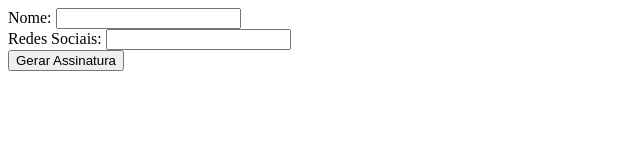
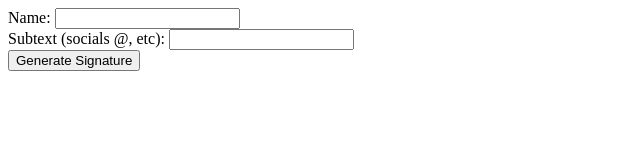
Before and after one commit to kaitgs/kaitgs.github.io, a plain HTML site: page index.html in a window 1280 px wide. Shown: the whole page, without its empty margins (0-640 px from the left). Drawn offline with nearby package versions, Linux system fonts and the light colour scheme.

Commit message:
Update index.html

```diff
--- a/index.html
+++ b/index.html
@@ -11,13 +11,13 @@
 <body>
 
 <form id="signatureForm">
-  <label for="name">Nome:</label>
+  <label for="name">Name:</label>
   <input type="text" id="name" name="name" autocomplete="name" required>
   <br>
-  <label for="social">Redes Sociais:</label>
+  <label for="social">Subtext (socials @, etc):</label>
   <input type="text" id="social" name="social" autocomplete="off" required>
   <br>
-  <button type="button" onclick="generateSignature()">Gerar Assinatura</button>
+  <button type="button" onclick="generateSignature()">Generate Signature</button>
 </form>
 
 <div id="signatureContainer" style="position: relative;"></div>
```
